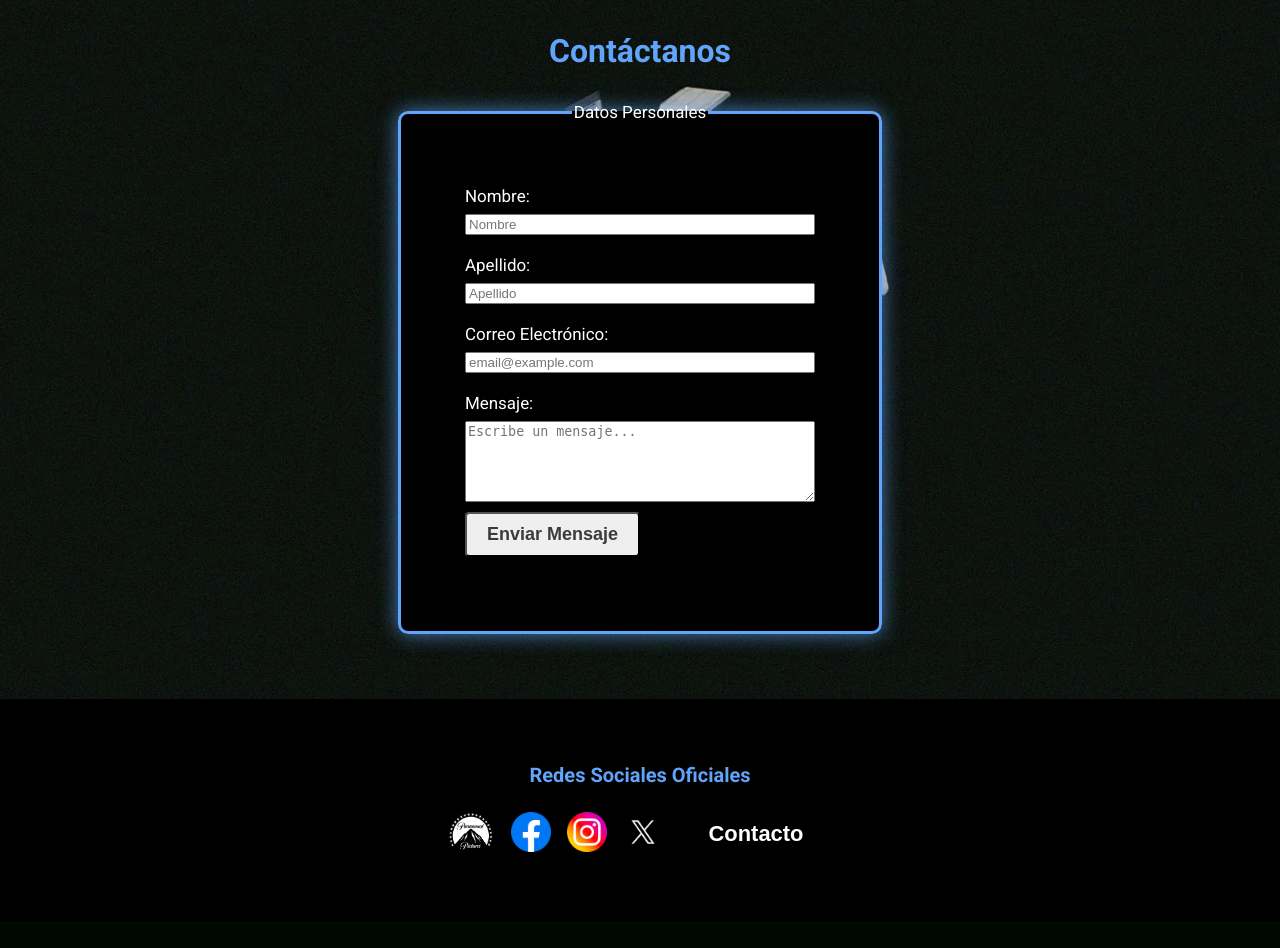
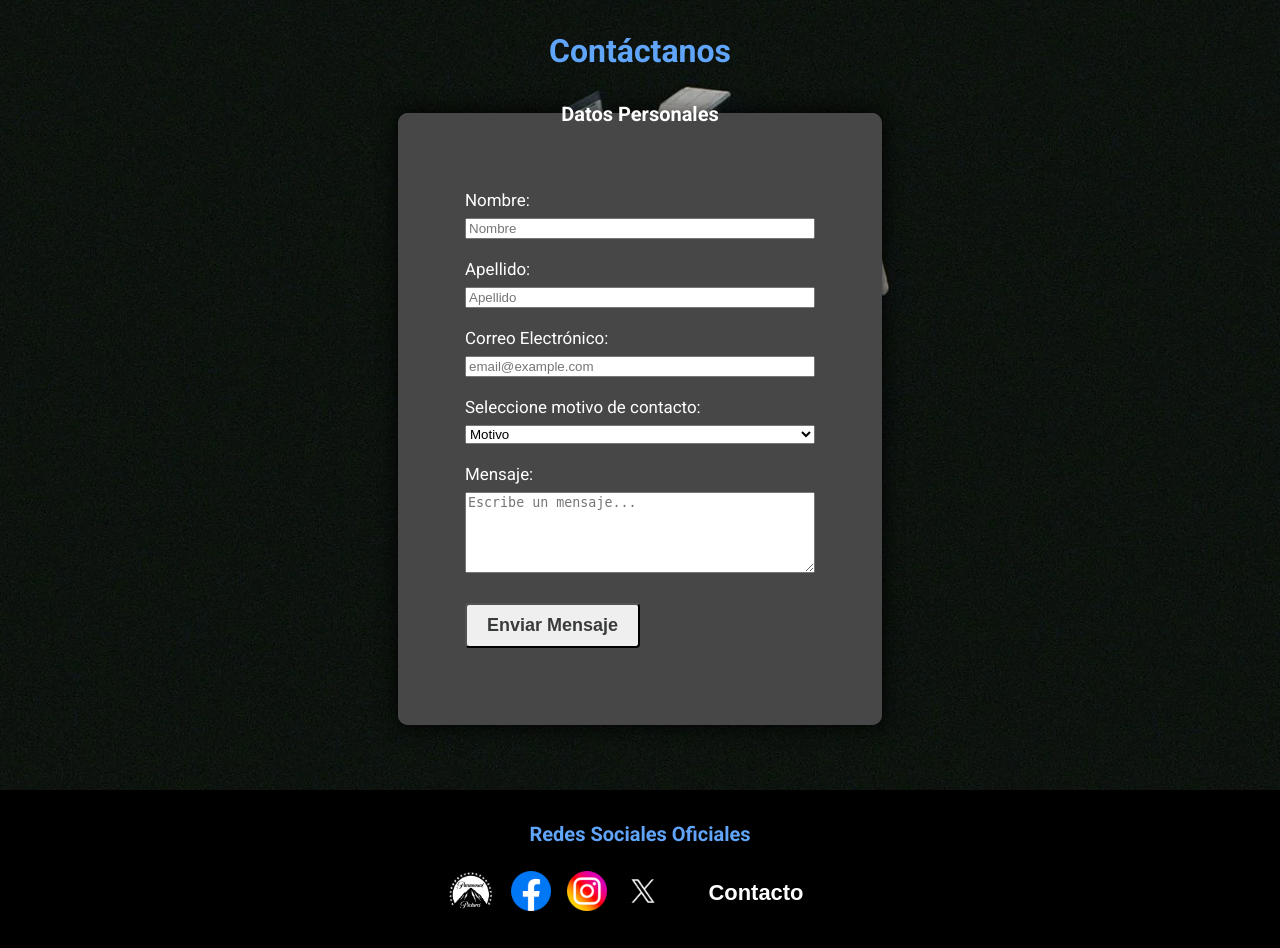
Before and after one commit to MartuBerto/Programacion-Web2, a PHP site: page /menu/contacto/contacto.php in a window 1280 px wide. Shown: the part 106-1054 px from the top of the page. Before the commit the page ends 958 px from the top, so only its background shows below. Run offline with PHP 8.4, Linux system fonts and the light colour scheme.

Commit message:
Modificacion de formulario en la seccion contacto, correciones en la seccion tienda y avance en la pagina gracias

```diff
--- a/menu/contacto/contacto.css
+++ b/menu/contacto/contacto.css
@@ -1,10 +1,10 @@
 /* Mobile */
 
 fieldset{
-    border: 3px solid #60a5fa;
+    border: 3px solid rgb(71, 71, 71);
     border-radius: 10px;
-    box-shadow: 0 0 20px #61a6fab7;
-    background-color: black;
+    box-shadow: 0 0 20px #000000;
+    background-color: rgb(71, 71, 71);
     display: flex;
     flex-direction: column;
     width: 90%;
@@ -21,10 +21,11 @@ label{
 }
 
 span{
-    font-size: 1.125rem;
+    font-size: 1.25rem;
     font-weight: bold;
 
 }
+
 
 .boton-enviar{
     margin: 0;
--- a/menu/contacto/contacto.php
+++ b/menu/contacto/contacto.php
@@ -14,42 +14,55 @@
 </head>
 
 <body>
-  <?php include_once '../../componentes/navbar.php'; ?>
+  <?php
 
-  <main>
-    <h1>Contáctanos</h1>
-    <section>
-      <form action="./gracias.php" method="post">
-        <fieldset>
-          <legend class="centrado">Datos Personales </legend>
-          <label> Nombre:
+    if(@$_GET['error'] == 'ingresourl'){
+        echo"<h1>Le pedimos disculpas por las molestias...</h1>";
+        echo"<article>";
+        echo "<p>Es obligatorio completar el formulario de contacto con los datos solicitados.</p>";
+        echo "<p> Diríjase a la sección de Contacto para rellenar el formulario correctamente con el siguiente enlace: <a href='/Programacion-Web2/contacto/contacto.php#form'>FORMULARIO</a></p>";
+        echo "</article>";
+
+    } else{
+      include_once '../../componentes/navbar.php';
+
+      echo '<main>';
+     echo '<h1>Contáctanos</h1>';
+     echo '<section>';
+       echo '<form action="./gracias.php" method="post" id="form">';
+         echo '<fieldset>';
+          echo ' <legend class="centrado"><span>Datos Personales</span></legend>';
+          echo ' <label> Nombre:
             <input type="text" name="nombre_usuario" placeholder="Nombre" minlength="3" required>
-          </label>
-          </div>
-          </div>
-          <label> Apellido:
+          </label>';
+           echo '<label> Apellido:
             <input type="text" name="apellido_usuario" placeholder="Apellido" minlength="3" required>
-          </label>
-          </div>
-          <div>
-            <label> Correo Electrónico:
+          </label>';
+             echo '<label> Correo Electrónico:
               <input type="email" name="email" placeholder="email@example.com" required>
-            </label>
-          </div>
-          <div>
-            <label>Mensaje:
+            </label>';
+           echo '<label>Seleccione motivo de contacto:
+            <select name="motivoContacto" id="" required>
+              <option value="" disabled selected>Motivo</option>
+              <option value="consulta">Consulta sobre un producto</option>
+              <option value="pedido">Estado de mi pedido</option>
+              <option value="cambios">Cambios y devoluciones</option>
+              <option value="otro">Otro</option>
+            </select></label>';
+             echo '<label>Mensaje:
               <textarea name="Mensaje" cols="40" rows="5" placeholder="Escribe un mensaje..." maxlength="150"></textarea>
-            </label>
-            <input type="submit" value="Enviar Mensaje" class="boton-enviar">
-          </div>
-        </fieldset>
-      </form>
-    </section>
-  </main>
+            </label>';
+            echo '<div> <input type="submit" value="Enviar Mensaje" class="boton-enviar"> </div>';
+         echo '</fieldset>';
+       echo '</form>';
+     echo '</section>';
+  echo '</main>';
 
-  <footer>
-    <?php include_once '../../componentes/footer.php'; ?>
-  </footer>
+  include_once '../../componentes/footer.php';
+    }
+
+
+  ?>
 
 </body>
 
```
Also changed, not shown: menu/contacto/gracias.php (+81 -2 lines), menu/tienda/tienda.css (+4 -4 lines), menu/tienda/tienda.php (+3 -5 lines).
